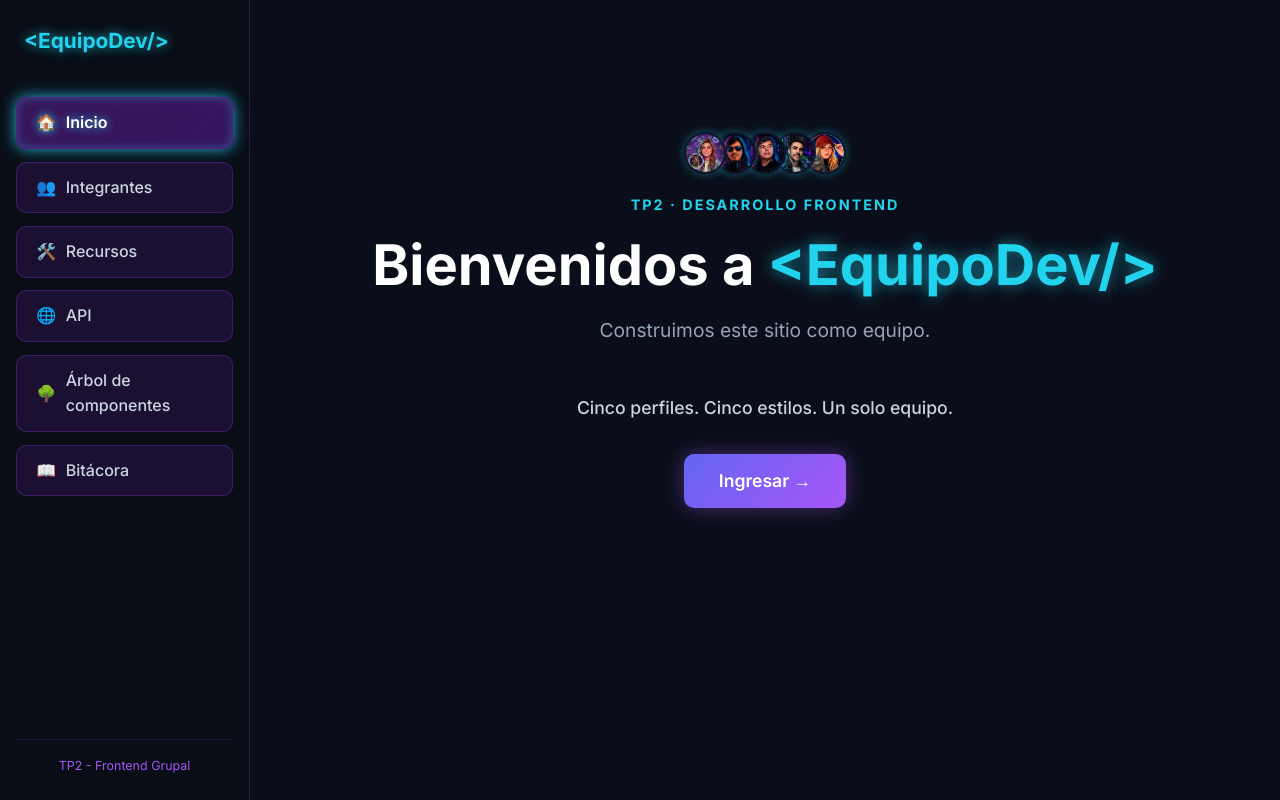
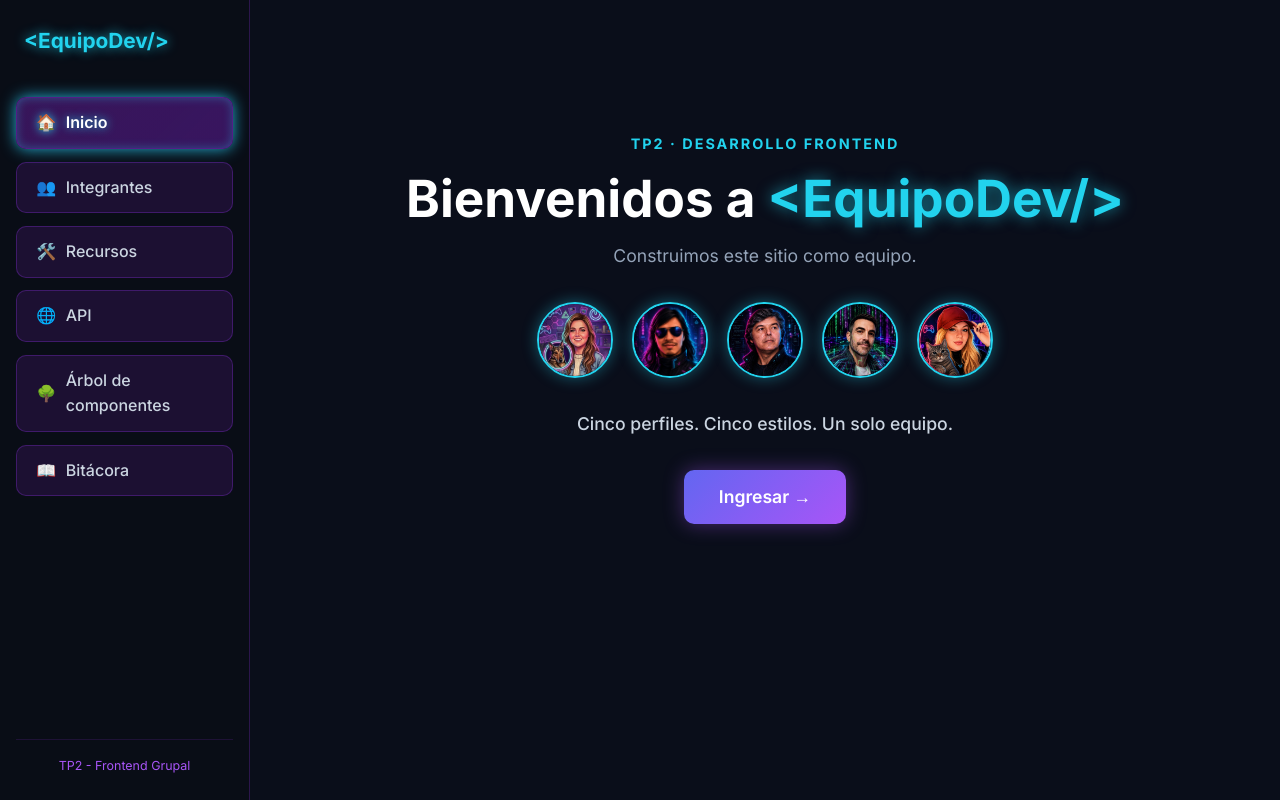
Before and after one commit to LuisUnix2100/tp2-frontend-grupal, a React (Vite) app: page / in a window 1280 px wide. Built offline with nearby package versions, Linux system fonts and the light colour scheme.

Commit message:
Update Home.jsx

```diff
--- a/src/pages/Home.jsx
+++ b/src/pages/Home.jsx
@@ -1,7 +1,7 @@
 import React from 'react';
 import { Link } from 'react-router-dom';
 
-// Importamos las imágenes reales directamente desde src/assets/avatares/
+// Importamos las imágenes reales desde tus assets
 import dalilaImg from '../assets/avatares/dalila.jpg';
 import jorgeImg from '../assets/avatares/jorge.jpg';
 import luisImg from '../assets/avatares/luis.jpg';
@@ -9,7 +9,6 @@ import martinImg from '../assets/avatares/martin.jpg';
 import martinaImg from '../assets/avatares/martina.jpg';
 
 export default function Home() {
-  // Arreglo con las 5 fotos de los integrantes del equipo
   const integrantes = [
     { id: 1, nombre: 'Dalila', img: dalilaImg },
     { id: 2, nombre: 'Jorge', img: jorgeImg },
@@ -24,25 +23,54 @@ export default function Home() {
       flexDirection: 'column',
       alignItems: 'center',
       justifyContent: 'center',
-      minHeight: '80vh',
+      minHeight: '82vh',
       textAlign: 'center',
       color: '#ffffff',
       padding: '2rem'
     }}>
-      {/* Contenedor de avatares reales superpuestos y chiquitos */}
-      <div style={{ display: 'flex', justifyContent: 'center', alignItems: 'center', marginBottom: '1.2rem' }}>
-        {integrantes.map((persona, index) => (
+      <span style={{
+        color: '#22d3ee',
+        fontSize: '0.9rem',
+        letterSpacing: '2px',
+        fontWeight: 'bold',
+        marginBottom: '0.8rem'
+      }}>
+        TP2 · DESARROLLO FRONTEND
+      </span>
+
+      <h1 style={{
+        fontSize: '3.2rem',
+        fontWeight: '800',
+        margin: '0 0 0.8rem 0',
+        lineHeight: '1.2'
+      }}>
+        Bienvenidos a <span style={{ color: '#22d3ee', textShadow: '0 0 15px rgba(34, 211, 238, 0.6)' }}>{"<EquipoDev/>"}</span>
+      </h1>
+
+      <p style={{ color: '#94a3b8', fontSize: '1.1rem', marginBottom: '2rem' }}>
+        Construimos este sitio como equipo.
+      </p>
+
+      {/* Avatares grandes y bien destacados en fila */}
+      <div style={{
+        display: 'flex',
+        justifyContent: 'center',
+        alignItems: 'center',
+        gap: '1.2rem',
+        marginBottom: '2rem',
+        flexWrap: 'wrap'
+      }}>
+        {integrantes.map((persona) => (
           <div
             key={persona.id}
             style={{
-              width: '42px',
-              height: '42px',
+              width: '76px',
+              height: '76px',
               borderRadius: '50%',
               overflow: 'hidden',
-              border: '2px solid #0f172a',
-              boxShadow: '0 0 10px rgba(34, 211, 238, 0.4)',
-              marginLeft: index > 0 ? '-12px' : '0', // Efecto solapado chiquito
-              zIndex: integrantes.length - index
+              border: '2px solid #22d3ee',
+              boxShadow: '0 0 15px rgba(34, 211, 238, 0.4)',
+              transition: 'transform 0.3s ease',
             }}
           >
             <img
@@ -53,29 +81,6 @@ export default function Home() {
           </div>
         ))}
       </div>
-
-      <span style={{
-        color: '#22d3ee',
-        fontSize: '0.9rem',
-        letterSpacing: '2px',
-        fontWeight: 'bold',
-        marginBottom: '1rem'
-      }}>
-        TP2 · DESARROLLO FRONTEND
-      </span>
-
-      <h1 style={{
-        fontSize: '3.5rem',
-        fontWeight: '800',
-        margin: '0 0 1rem 0',
-        lineHeight: '1.2'
-      }}>
-        Bienvenidos a <span style={{ color: '#22d3ee', textShadow: '0 0 15px rgba(34, 211, 238, 0.6)' }}>{"<EquipoDev/>"}</span>
-      </h1>
-
-      <p style={{ color: '#94a3b8', fontSize: '1.2rem', marginBottom: '3rem' }}>
-        Construimos este sitio como equipo.
-      </p>
 
       <p style={{ color: '#cbd5e1', fontSize: '1.1rem', marginBottom: '2rem', fontWeight: '500' }}>
         Cinco perfiles. Cinco estilos. Un solo equipo.
```
